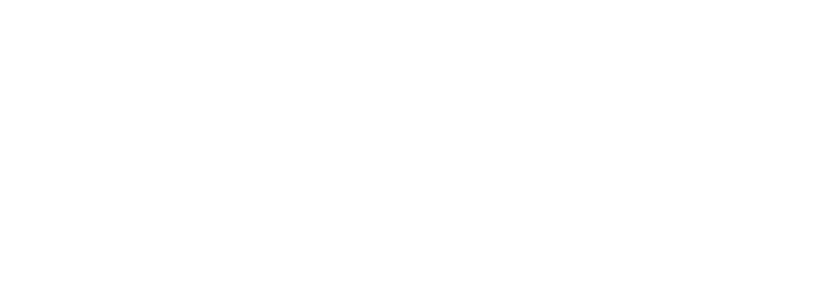
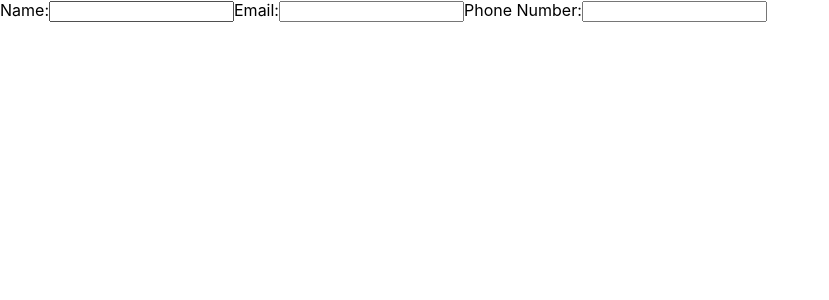
Before and after one commit to fredrikb12/cv-project, a React (Create React App) app: page / in a window 1280 px wide. Shown: the top 300 px of the page, without its empty margins (0-829 px from the left). Built offline with nearby package versions, Linux system fonts and the light colour scheme.

Commit message:
Add basic functionality to generalinfo.js component

```diff
--- a/src/App.js
+++ b/src/App.js
@@ -1,7 +1,65 @@
+import React, { Component } from "react";
+import GeneralInfo from "./components/GeneralInfo";
 
+class App extends Component {
+  constructor(props) {
+    super(props);
 
-function App() {
-  return <div></div>;
+    this.state = {
+      general: {
+        name: "",
+        email: "",
+        number: "",
+      },
+      education: {},
+      experience: {},
+    };
+
+    this.onSubmitGeneral = this.onSubmitGeneral.bind(this);
+    this.onSubmitEducation = this.onSubmitEducation.bind(this);
+    this.onSubmitExperience = this.onSubmitExperience.bind(this);
+
+    this.handleGeneralChange = this.handleGeneralChange.bind(this);
+    this.handleEducationChange = this.handleEducationChange.bind(this);
+    this.handleExperienceChange = this.handleExperienceChange.bind(this);
+  }
+
+  onSubmitGeneral = (e) => {};
+
+  onSubmitEducation = (e) => {};
+
+  onSubmitExperience = (e) => {};
+
+  handleGeneralChange = (e) => {
+    const value = e.target.value;
+    const name = e.target.name;
+    const current = { ...this.state.general };
+    current[name] = value;
+
+    this.setState({ general: current });
+    console.log(this.state.general);
+  };
+
+  handleEducationChange = (e) => {
+    const value = e.target.value;
+    const name = e.target.name;
+
+    this.setState({ item: { [name]: value } });
+    console.log(this.state.education.item);
+  };
+
+  handleExperienceChange = (e) => {};
+
+  render() {
+    return (
+      <div>
+        <GeneralInfo
+          handleChange={this.handleGeneralChange}
+          onSubmit={this.onSubmitGeneral}
+        />
+      </div>
+    );
+  }
 }
 
 export default App;
--- a/src/components/GeneralInfo.js
+++ b/src/components/GeneralInfo.js
@@ -0,0 +1,35 @@
+/* eslint-disable no-useless-constructor */
+import React, { Component } from "react";
+
+class GeneralInfo extends Component {
+  constructor(props) {
+    super(props);
+  }
+
+  render() {
+    return (
+      <div>
+        <form>
+          <label>
+            Name:
+            <input name="name" type="text" onChange={this.props.handleChange} />
+          </label>
+          <label>
+            Email:
+            <input
+              name="email"
+              type="email"
+              onChange={this.props.handleChange}
+            />
+          </label>
+          <label>
+            Phone Number:
+            <input name="phone" type="tel" onChange={this.props.handleChange} />
+          </label>
+        </form>
+      </div>
+    );
+  }
+}
+
+export default GeneralInfo;
```
